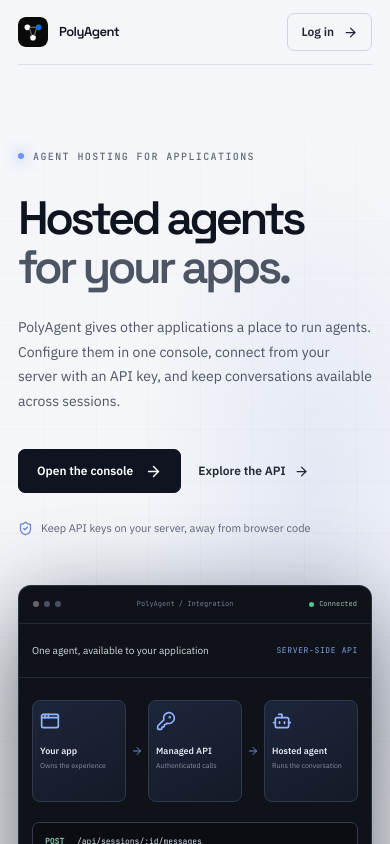
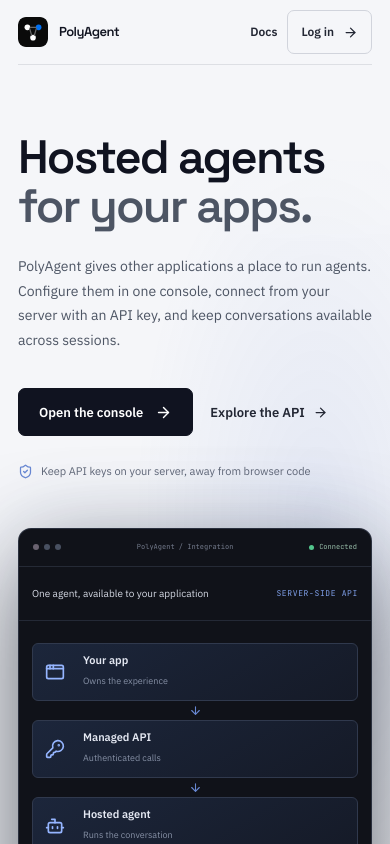
Before and after one commit to Duke-ECE/managed-agents-frontend, a React (Vite) app: page / in a window 390 px wide. Shown: the top 844 px of the page. Built offline with nearby package versions, Linux system fonts and the light colour scheme; no server answers.

Commit message:
Polish PolyAgent landing page layout and mobile navigation (#18)

```diff
--- a/src/pages/landing/LandingPage.tsx
+++ b/src/pages/landing/LandingPage.tsx
@@ -6,19 +6,16 @@ import './landing.css'
 
 const features = [
   {
-    number: '01',
     icon: Bot,
     title: 'Configure hosted agents',
     description: 'Define reusable agents with their own instructions and model configuration.',
   },
   {
-    number: '02',
     icon: Radio,
     title: 'Stream conversations',
     description: 'Your server calls the chat API and receives replies as a live event stream.',
   },
   {
-    number: '03',
     icon: Database,
     title: 'Keep session history',
     description: 'Sessions and transcripts remain available so your app can resume a conversation later.',
@@ -87,15 +84,17 @@ export default function LandingPage() {
           <a href="#features">Capabilities</a>
           <a href={DOCS_URL}>Docs</a>
         </nav>
-        <Link className="landing-login" to={session ? destination : '/login'}>
-          {session ? 'Open console' : 'Log in'} <ArrowRight size={15} />
-        </Link>
+        <div className="landing-header-actions">
+          <a className="landing-mobile-docs" href={DOCS_URL}>Docs</a>
+          <Link className="landing-login" to={session ? destination : '/login'}>
+            {session ? 'Open console' : 'Log in'} <ArrowRight size={15} />
+          </Link>
+        </div>
       </header>
 
       <main>
         <section className="landing-hero">
           <div className="landing-hero-copy">
-            <div className="landing-eyebrow"><span /> AGENT HOSTING FOR APPLICATIONS</div>
             <h1>Hosted agents<br /><span>for your apps.</span></h1>
             <p>PolyAgent gives other applications a place to run agents. Configure them in one console, connect from your server with an API key, and keep conversations available across sessions.</p>
             <div className="landing-actions">
@@ -109,7 +108,6 @@ export default function LandingPage() {
 
         <section className="landing-flow" id="how-it-works" aria-labelledby="landing-flow-title">
           <div className="landing-section-heading">
-            <span className="landing-section-kicker">HOW IT WORKS</span>
             <h2 id="landing-flow-title">Connect your application to an agent.</h2>
           </div>
           <div className="landing-flow-grid">
@@ -121,13 +119,12 @@ export default function LandingPage() {
 
         <section className="landing-features" id="features" aria-labelledby="landing-features-title">
           <div className="landing-section-heading">
-            <span className="landing-section-kicker">THE PLATFORM</span>
             <h2 id="landing-features-title">Agent infrastructure your app can use.</h2>
           </div>
           <div className="landing-feature-grid">
-            {features.map(({ number, icon: Icon, title, description }) => (
-              <article className="landing-feature" key={number}>
-                <div className="landing-feature-top"><Icon size={20} strokeWidth={1.7} /><span>{number}</span></div>
+            {features.map(({ icon: Icon, title, description }) => (
+              <article className="landing-feature" key={title}>
+                <div className="landing-feature-icon"><Icon size={21} strokeWidth={1.7} /></div>
                 <h3>{title}</h3>
                 <p>{description}</p>
               </article>
@@ -136,9 +133,11 @@ export default function LandingPage() {
         </section>
 
         <section className="landing-end">
-          <span className="landing-section-kicker">READY WHEN YOU ARE</span>
           <h2>Give your application an agent.</h2>
-          <Link className="landing-primary" to={destination}>Open the console <ArrowRight size={17} /></Link>
+          <div className="landing-end-actions">
+            <Link className="landing-primary" to={destination}>Open the console <ArrowRight size={17} /></Link>
+            <a className="landing-secondary" href={DOCS_URL}>Read the docs <ArrowRight size={15} /></a>
+          </div>
         </section>
       </main>
 
--- a/src/pages/landing/landing.css
+++ b/src/pages/landing/landing.css
@@ -23,9 +23,11 @@
 .landing-brand { display: inline-flex; align-items: center; gap: 11px; color: #f5f5f8; font-family: var(--font-display); font-size: 15px; font-weight: 600; letter-spacing: -0.04em; }
 .landing-brand img { width: 30px; height: 30px; border-radius: 8px; }
 .landing-nav { display: flex; align-items: center; gap: 31px; margin-left: 52px; }
-.landing-nav a { color: #9699a6; font-size: 12px; transition: color .2s; }
+.landing-nav a { min-height: 44px; display: inline-flex; align-items: center; color: #9699a6; font-size: 12px; transition: color .2s; }
 .landing-nav a:hover, .landing-footer a:hover { color: #fff; }
-.landing-login { display: inline-flex; align-items: center; gap: 9px; padding: 9px 13px; border: 1px solid rgb(255 255 255 / .16); border-radius: 7px; color: #ebecf3; font-size: 12px; font-weight: 600; transition: background .2s, border-color .2s; }
+.landing-header-actions { display: flex; align-items: center; gap: 12px; }
+.landing-mobile-docs { display: none; }
+.landing-login { display: inline-flex; min-height: 44px; align-items: center; gap: 9px; padding: 9px 13px; border: 1px solid rgb(255 255 255 / .16); border-radius: 7px; color: #ebecf3; font-size: 12px; font-weight: 600; transition: background .2s, border-color .2s; }
 .landing-login:hover { background: rgb(255 255 255 / .06); border-color: rgb(255 255 255 / .32); }
 
 .landing-hero {
@@ -39,18 +41,15 @@
   margin: 0 auto;
   padding: 88px 0 112px;
 }
-.landing-hero::before { content: ''; position: absolute; z-index: 0; inset: 0 -20vw; pointer-events: none; background: radial-gradient(ellipse 50% 50% at 74% 42%, rgb(33 77 190 / .16), transparent 72%), linear-gradient(rgb(255 255 255 / .016) 1px, transparent 1px), linear-gradient(90deg, rgb(255 255 255 / .016) 1px, transparent 1px); background-size: auto, 52px 52px, 52px 52px; mask-image: linear-gradient(to bottom, transparent, black 18%, black 70%, transparent); }
+.landing-hero::before { content: ''; position: absolute; z-index: 0; inset: 0 -20vw; pointer-events: none; background: radial-gradient(ellipse 50% 50% at 74% 42%, rgb(33 77 190 / .16), transparent 72%); mask-image: linear-gradient(to bottom, transparent, black 18%, black 70%, transparent); }
 .landing-hero-copy, .landing-hero-visual { position: relative; z-index: 1; }
-.landing-eyebrow, .landing-section-kicker { color: #888d9e; font-family: var(--font-mono); font-size: 10px; font-weight: 500; letter-spacing: .14em; text-transform: uppercase; }
-.landing-eyebrow { display: inline-flex; align-items: center; gap: 9px; }
-.landing-eyebrow span { width: 6px; height: 6px; border-radius: 50%; background: #6893ff; box-shadow: 0 0 14px #477df4; }
-.landing-hero h1 { margin: 29px 0 23px; font-family: var(--font-display); font-size: clamp(48px, 5.2vw, 76px); font-weight: 600; letter-spacing: -.075em; line-height: 1.05; }
+.landing-hero h1 { margin: 0 0 23px; font-family: var(--font-display); font-size: clamp(48px, 5.2vw, 76px); font-weight: 600; letter-spacing: -.04em; line-height: 1.05; }
 .landing-hero h1 span { color: #aab1c2; }
 .landing-hero-copy > p { max-width: 500px; color: #a5a9b6; font-size: 16px; line-height: 1.75; }
 .landing-actions { display: flex; align-items: center; gap: 22px; margin-top: 36px; }
-.landing-primary { display: inline-flex; align-items: center; justify-content: center; gap: 12px; min-height: 44px; padding: 0 18px; border: 1px solid #f4f5f8; border-radius: 7px; background: #f4f5f8; color: #101116; font-size: 12px; font-weight: 700; transition: transform .2s, background .2s; }
+.landing-primary { display: inline-flex; align-items: center; justify-content: center; gap: 12px; min-height: 48px; padding: 0 20px; border: 1px solid #f4f5f8; border-radius: 7px; background: #f4f5f8; color: #101116; font-size: 13px; font-weight: 700; transition: transform .2s, background .2s; }
 .landing-primary:hover { transform: translateY(-2px); background: #dce3f6; }
-.landing-secondary { display: inline-flex; align-items: center; gap: 8px; color: #d6d9e3; font-size: 12px; font-weight: 600; }
+.landing-secondary { display: inline-flex; min-height: 44px; align-items: center; gap: 8px; color: #d6d9e3; font-size: 13px; font-weight: 600; }
 .landing-secondary:hover { color: white; }
 .landing-hero-foot { display: flex; align-items: center; gap: 8px; margin-top: 27px; color: #7d8392; font-size: 11px; }
 .landing-hero-foot svg { color: #6989d3; }
@@ -91,18 +90,21 @@
 
 .landing-flow, .landing-features { width: min(1280px, calc(100% - 72px)); margin: 0 auto; padding: 90px 0; border-top: 1px solid rgb(255 255 255 / .09); }
 .landing-section-heading { max-width: 610px; margin-bottom: 48px; }
-.landing-section-heading h2, .landing-end h2 { margin-top: 17px; font-family: var(--font-display); font-size: clamp(30px, 3.5vw, 48px); font-weight: 600; letter-spacing: -.055em; line-height: 1.13; }
-.landing-flow-grid, .landing-feature-grid { display: grid; grid-template-columns: repeat(3, minmax(0, 1fr)); gap: 18px; }
+.landing-section-heading h2, .landing-end h2 { margin-top: 0; font-family: var(--font-display); font-size: clamp(30px, 3.5vw, 48px); font-weight: 600; letter-spacing: -.04em; line-height: 1.13; }
+.landing-flow-grid { display: grid; grid-template-columns: repeat(3, minmax(0, 1fr)); gap: 18px; }
 .landing-flow-grid > div { padding: 22px 25px 10px 0; border-top: 1px solid #3b4050; }
-.landing-flow-grid span, .landing-feature-top span { color: #8090b4; font-family: var(--font-mono); font-size: 10px; letter-spacing: .08em; }
+.landing-flow-grid span { color: #8090b4; font-family: var(--font-mono); font-size: 10px; letter-spacing: .08em; }
 .landing-flow-grid h3, .landing-feature h3 { margin: 24px 0 10px; font-family: var(--font-display); font-size: 19px; font-weight: 600; letter-spacing: -.035em; }
 .landing-flow-grid p, .landing-feature p { max-width: 330px; color: #969dab; font-size: 13px; line-height: 1.7; }
-.landing-features { padding-bottom: 125px; }
-.landing-feature { min-height: 240px; padding: 25px; border: 1px solid #262a34; border-radius: 9px; background: linear-gradient(145deg, #141720, #0d0f14); }
-.landing-feature-top { display: flex; align-items: center; justify-content: space-between; color: #9db6ef; }
-.landing-feature h3 { margin-top: 45px; }
+.landing-features { padding-bottom: 118px; }
+.landing-feature-grid { border-bottom: 1px solid #343a48; }
+.landing-feature { display: grid; grid-template-columns: 50px minmax(190px, .7fr) minmax(0, 1fr); grid-template-areas: 'icon title description'; align-items: start; gap: 26px; padding: 28px 0; border-top: 1px solid #343a48; }
+.landing-feature-icon { grid-area: icon; display: flex; width: 40px; height: 40px; align-items: center; justify-content: center; border: 1px solid #34425c; border-radius: 10px; color: #9db6ef; }
+.landing-feature h3 { grid-area: title; margin: 8px 0 0; }
+.landing-feature p { grid-area: description; max-width: 48ch; margin: 7px 0 0; font-size: 14px; }
 .landing-end { display: flex; flex-direction: column; align-items: center; padding: 94px 24px 108px; border-top: 1px solid #252935; background: radial-gradient(ellipse at 50% 110%, rgb(43 80 167 / .17), transparent 62%), #0c0e13; text-align: center; }
 .landing-end h2 { margin-bottom: 28px; }
+.landing-end-actions { display: flex; align-items: center; gap: 26px; }
 .landing-footer { display: flex; align-items: center; justify-content: space-between; width: min(1280px, calc(100% - 72px)); min-height: 72px; margin: 0 auto; color: #777e8e; font-size: 11px; }
 .landing-footer a { display: inline-flex; align-items: center; gap: 7px; color: #999fac; }
 
@@ -114,8 +116,7 @@
 .light .landing-nav a:hover, .light .landing-footer a:hover { color: #101320; }
 .light .landing-login { border-color: #d1d4dc; color: #232734; }
 .light .landing-login:hover { border-color: #9498a6; background: #e9ebf1; }
-.light .landing-hero::before { background: radial-gradient(ellipse 50% 50% at 74% 42%, rgb(33 77 190 / .08), transparent 72%), linear-gradient(rgb(16 24 40 / .018) 1px, transparent 1px), linear-gradient(90deg, rgb(16 24 40 / .018) 1px, transparent 1px); background-size: auto, 52px 52px, 52px 52px; }
-.light .landing-eyebrow, .light .landing-section-kicker { color: #606878; }
+.light .landing-hero::before { background: radial-gradient(ellipse 50% 50% at 74% 42%, rgb(33 77 190 / .08), transparent 72%); }
 .light .landing-hero h1 span { color: #4d5564; }
 .light .landing-hero-copy > p { color: #4d5564; }
 .light .landing-primary { border-color: #101320; background: #101320; color: #fff; }
@@ -124,10 +125,10 @@
 .light .landing-secondary:hover { color: #0059c9; }
 .light .landing-hero-foot { color: #606878; }
 .light .landing-flow-grid > div { border-color: #d1d4dc; }
-.light .landing-flow-grid span, .light .landing-feature-top span { color: #0059c9; }
+.light .landing-flow-grid span { color: #0059c9; }
 .light .landing-flow-grid p, .light .landing-feature p { color: #606878; }
-.light .landing-feature { border-color: #dfe2e9; background: #fff; }
-.light .landing-feature-top { color: #0059c9; }
+.light .landing-feature-grid, .light .landing-feature { border-color: #d1d4dc; }
+.light .landing-feature-icon { border-color: #cbd7ec; color: #0059c9; }
 .light .landing-end { border-color: #dfe2e9; background: radial-gradient(ellipse at 50% 110%, rgb(43 80 167 / .08), transparent 62%), #eef0f5; }
 .light .landing-footer a { color: #4d5564; }
 
@@ -135,14 +136,21 @@
   .landing-hero { grid-template-columns: 1fr; gap: 65px; padding-top: 82px; }
   .landing-hero-copy { max-width: 660px; }
   .landing-preview { margin: 0 auto; transform: none; }
+  .landing-feature { grid-template-columns: 46px minmax(0, 1fr); grid-template-areas: 'icon title' 'icon description'; gap: 8px 18px; }
+  .landing-feature h3 { margin-top: 0; }
+  .landing-feature p { margin-top: 0; }
 }
 
 @media (max-width: 640px) {
   .landing-header, .landing-hero, .landing-flow, .landing-features, .landing-footer { width: min(100% - 36px, 1280px); }
   .landing-header { height: 65px; }
   .landing-nav { display: none; }
+  .landing-header-actions { gap: 10px; }
+  .landing-mobile-docs { display: inline-flex; min-height: 44px; align-items: center; color: #d6d9e3; font-size: 12px; font-weight: 600; }
+  .landing-mobile-docs:hover { color: #fff; }
+  .light .landing-mobile-docs { color: #232734; }
   .landing-brand { font-size: 13px; }
-  .landing-hero { gap: 48px; padding: 76px 0 83px; }
+  .landing-hero { gap: 48px; padding: 68px 0 83px; }
   .landing-hero h1 { font-size: clamp(42px, 12vw, 65px); }
   .landing-hero-copy > p { font-size: 14px; }
   .landing-actions { flex-wrap: wrap; gap: 17px; }
@@ -150,19 +158,21 @@
   .landing-preview-side { display: none; }
   .landing-preview-integration-header { padding: 0 13px; }
   .landing-preview-integration-content { gap: 20px; padding: 22px 13px; }
-  .landing-preview-node { min-height: 102px; padding: 10px 7px; }
-  .landing-preview-node strong { font-size: 9px; }
-  .landing-preview-node span { font-size: 7px; }
-  .landing-preview-flow-arrow { width: 12px; }
-  .landing-preview-request { padding: 12px; font-size: 8px; }
+  .landing-preview-flow { flex-direction: column; align-items: stretch; gap: 0; }
+  .landing-preview-node { display: grid; flex: none; grid-template-columns: 28px minmax(0, 1fr); grid-template-rows: auto auto; column-gap: 10px; min-height: 58px; padding: 8px 12px; border-radius: 6px; }
+  .landing-preview-node svg { grid-row: 1 / 3; align-self: center; margin: 0; }
+  .landing-preview-node strong { font-size: 11px; }
+  .landing-preview-node span { margin-top: 1px; font-size: 9px; }
+  .landing-preview-flow-arrow { width: 13px; height: 13px; align-self: center; margin: 3px 0; transform: rotate(90deg); }
+  .landing-preview-request { padding: 12px; font-size: 9px; }
   .landing-preview-bar { font-size: 7px; }
   .landing-flow, .landing-features { padding: 72px 0; }
   .landing-section-heading { margin-bottom: 35px; }
-  .landing-flow-grid, .landing-feature-grid { grid-template-columns: 1fr; }
+  .landing-flow-grid { grid-template-columns: 1fr; }
   .landing-flow-grid > div { padding-bottom: 18px; }
   .landing-flow-grid h3 { margin-top: 15px; }
-  .landing-feature { min-height: 190px; }
-  .landing-feature h3 { margin-top: 28px; }
+  .landing-feature { padding: 22px 0; }
+  .landing-end-actions { flex-wrap: wrap; justify-content: center; gap: 8px 22px; }
 }
 
 @media (prefers-reduced-motion: reduce) {
```
